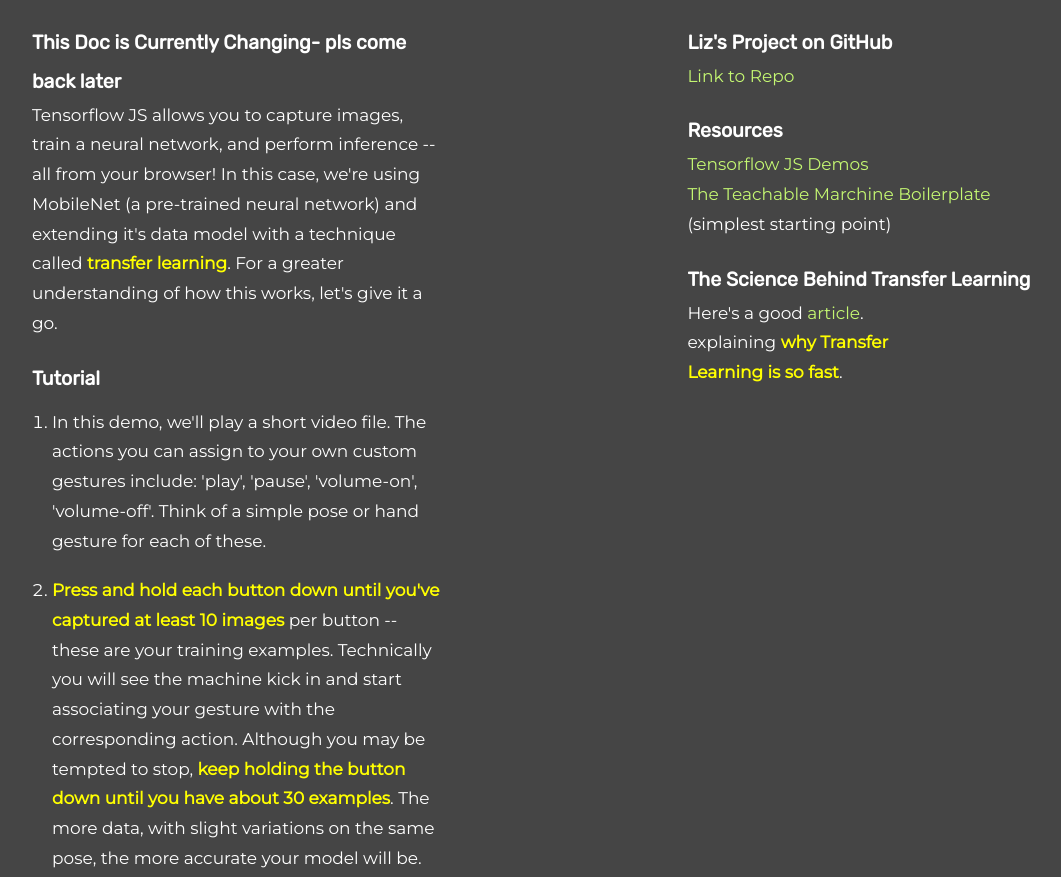
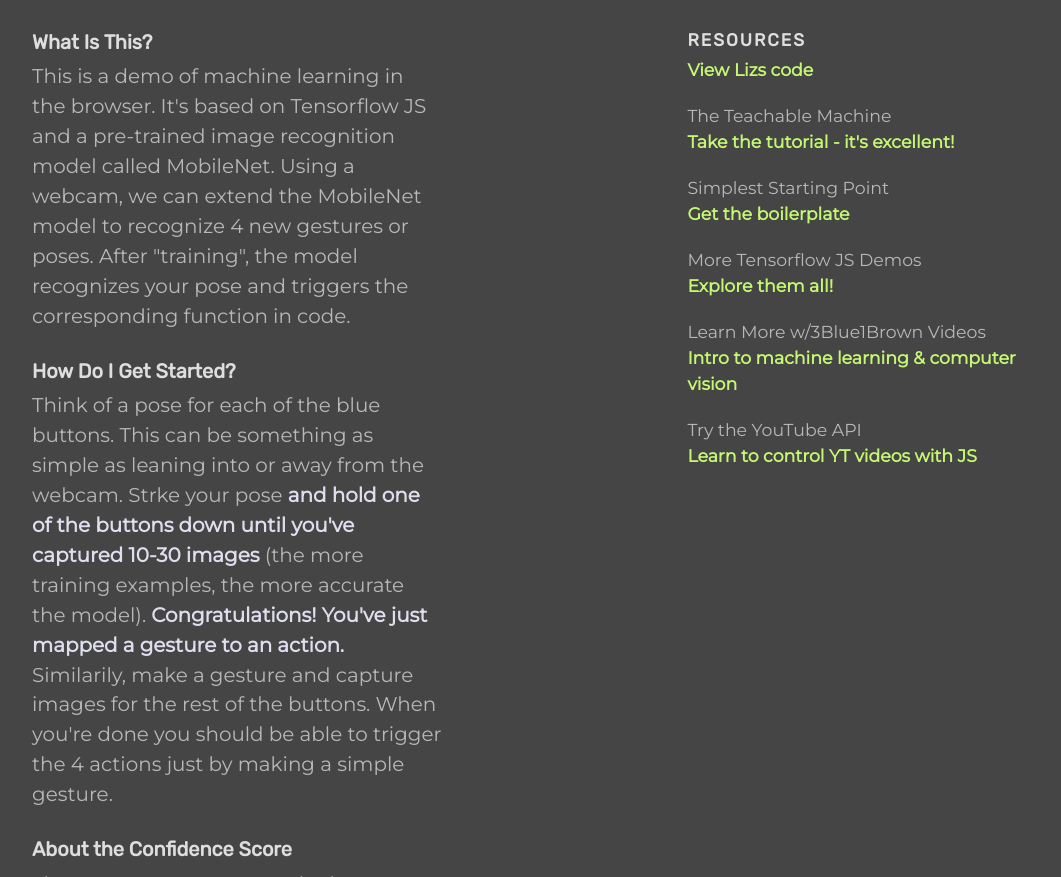
Before and after one commit to LizMyers/LizMyers.github.io, a website with bundled scripts: page tfjs01/index.html in a window 1280 px wide. Shown: the part 750-1627 px from the top of the page, without its empty margins (96-1157 px from the left). Built offline with nearby package versions, Linux system fonts and the light colour scheme; no server answers; what @tensorflow-models/knn-classifier, @tensorflow-models/mobilenet would draw is missing.

Commit message:
Edited the story below

```diff
--- a/tfjs01/css/styles.css
+++ b/tfjs01/css/styles.css
@@ -262,24 +262,24 @@
         a,
         a img {
             outline: none;
-            text-decoration: none;
         }
 
         a {
             color: rgb(196, 247, 114) !important;
+            line-height: 1.5em;
+            font-weight: bold;
+            text-decoration: none;
         }
 
         a:visited {
-            color: rgb(52, 208, 243)!important;
+            color: rgb(134, 170, 75) !important;
         }
 
-        a:active {
-            color: orange;
+        a:hover {
+            color: yellow!important;
+            font-weight: bold;
             cursor: pointer;
-        }
-
-        a:visited {
-            color: orangered;
+            text-decoration: underline!important;
         }
 
         #story-container {
@@ -294,6 +294,7 @@
         #left-col {
             float: left;
             width: 40%;
+            font-size: 1.15em!important;
         }
 
         #right-col {
@@ -303,26 +304,41 @@
         }
 
         .col {
-            font-size: 1.1em;
-            line-height: 1.75em;
+            font-size: 1em!important;
+            line-height: 1.5em;
             font-family: 'Montserrat', sans-serif;
             font-size: 0.98em;
-            /* color: #232323; */
-            color: white;
+            color: #b9b8b8;
         }
 
-        .right-col-copy {
+        b {
+            color: #dedeee;
+            font-weight: bold;
+        }
+
+        .right-col {
             width: 70%;
         }
 
         h4 {
             font-family: 'Rubik', sans-serif;
-            /* color: #232323; */
-            color: white;
-            font-size: 1.15em;
+            color: #dedede;
             font-weight: bold;
             margin-top: 20px;
             line-height: 2em;
+        }
+
+        .resTitle {
+            font-family: 'Rubik', sans-serif;
+            font-size: 1em;
+            letter-spacing: 2px;
+            text-transform: uppercase;
+        }
+
+        .resLabel {
+            display: block;
+            position: relative;
+            margin-top: 20px;
         }
 
         ol {
@@ -333,8 +349,3 @@
         ol li {
             margin-top: 20px;
         }
-
-        b {
-            font-weight: bold!important;
-            color: yellow;
-        }
--- a/tfjs01/index.html
+++ b/tfjs01/index.html
@@ -62,48 +62,52 @@
     <br/>
     <div id="story-container">
         <div id=left-col class="col">
-            <h4>This Doc is Currently Changing- pls come back later</h4>
+            <h4>What Is This?</h4>
             <p>
-                Tensorflow JS allows you to capture images, train a neural network, and perform inference -- all from your browser! In this case, we're using MobileNet (a pre-trained neural network) and extending it's data model with a technique called
-                <b>transfer learning</b>. For a greater understanding of how this works, let's give it a go.
+                This is a demo of machine learning in the browser. It's based on Tensorflow JS and a pre-trained image recognition model called MobileNet. Using a webcam, we can extend the MobileNet model to recognize 4 new gestures or poses. After "training", the model
+                recognizes your pose and triggers the corresponding function in code.
             </p>
 
-            <h4>Tutorial</h4>
+            <h4>How Do I Get Started?</h4>
+            Think of a pose for each of the blue buttons. This can be something as simple as leaning into or away from the webcam. Strke your pose <b>and hold one of the buttons down until you've captured 10-30 images</b> (the more training examples,
+            the more accurate the model). <b>Congratulations! You've just mapped a gesture to an action.</b> Similarily, make a gesture and capture images for the rest of the buttons. When you're done you should be able to trigger the 4 actions just by
+            making a simple gesture.
 
-            <ol>
-                <li>
-                    In this demo, we'll play a short video file. The actions you can assign to your own custom gestures include: 'play', 'pause', 'volume-on', 'volume-off'. Think of a simple pose or hand gesture for each of these.
-                </li>
-                <li><b>Press and hold each button down until you've captured at least 10 images</b> per button --these are your training examples. Technically you will see the machine kick in and start associating your gesture with the corresponding action.
-                    Although you may be tempted to stop, <b>keep holding the button down until you have about 30 examples</b>. The more data, with slight variations on the same pose, the more accurate your model will be.
-                </li>
-                <li>Repeat the same process with the remaining 3 buttons. <b>Remember, pressing the button activates the webcam only --it does not mean you're playing or pausing the video directly.</b> It may look that way, but that's the machine responding
-                    to the gesture you're making. <b>When using Tensorflow JS -- training and inference are so fast, they're almost simultaneous!</b> </li>
-                <li>
-                    Once you've trained the model, test your gestures again with one of the short videos. Sometimes the confidence meter moves on more than one action at a time. That's because the computer thinks there's a chance you made the corresponding gesture. But it
-                    should settle on the gesture with the highest <b>confidence score</b> -- another important concept in machine learning.
-                </li>
-                <li><b>Want to start over? Refresh the browser.</b> At the end of your session, the images will be "dumped" and you can retrain the Teachable Machine all over again. </li>
-            </ol>
+            <h4>About the Confidence Score</h4>
+            <p>The orange meter next to the buttons shows the "confidence score" or the degree of certainy. This is the computer saying for example: "I'm about 70% certain you just made the play gesture". <b>Sometimes the camera "sees" elements from more
+                than one of your training example though.</b> (This is why multiple confidence meters may move at once.) In this project, <b>only gestures with an 80% confidence score or higher</b> actually trigger the function. </p>
+
+            <h4>Why ML in the Browser?</h4>
+            <p>
+                Ease of use, speed, and privacy - these are the primary advantages. Web projects are easier to deploy and access than mobile apps. The browser is free and compatible with both Windows and Mac. Training the model in the browser (using a technique called
+                "transfer learning" ) is much faster than training in the cloud. Once the session ends, your images are "dumped" - maintaining privacy.
+            </p>
+
+
 
         </div>
 
         <div id=right-col class="col">
-            <h4>Liz's Project on GitHub</h4>
-            <p>
-                <a href="https://github.com/LizMyers/transfer-learning" target="_blank">Link to Repo</a>
-            </p>
 
-            <h4>Resources</h4>
+            <h4 class="resTitle">Resources</h4>
 
-            <p class="resources"><a href="https://www.tensorflow.org/js/demos" target="_blank">Tensorflow JS Demos</a></p>
+            <p class="resources"><a href="https://github.com/LizMyers/LizMyers.github.io" target="_blank">View Lizs code</a> </p>
 
-            <p class="resources"><a href="https://github.com/googlecreativelab/teachable-machine-boilerplate" target="_blank">The Teachable Marchine Boilerplate</a> <br />(simplest starting point)</p>
+            <span class="resLabel">The Teachable Machine</span>
+            <p class="resources"><a href=" https://teachablemachine.withgoogle.com/" target="_blank">Take the tutorial - it's excellent!</a></p>
 
-            <h4>The Science Behind Transfer Learning</h4>
-            <p class="right-col-copy">
-                Here's a good <a href="https://medium.com/@yu4u/why-mobilenet-and-its-variants-e-g-shufflenet-are-fast-1c7048b9618d" target="_blank">article</a>. explaining <b>why Transfer Learning is so fast</b>.
-            </p>
+            <span class="resLabel">Simplest Starting Point</span>
+            <p class="resources"><a href="https://github.com/googlecreativelab/teachable-machine-boilerplate" target="_blank">Get the boilerplate</a></p>
+
+            <span class="resLabel">More Tensorflow JS Demos</span>
+            <p class="resources"><a href="https://www.tensorflow.org/js/demos" target="_blank">Explore them all!</a></p>
+
+            <span class="resLabel">Learn More w/3Blue1Brown Videos</span>
+            <p class="resources"><a href="https://www.youtube.com/watch?v=aircAruvnKk" target="_blank">Intro to machine learning &amp; computer vision</a> </p>
+
+            <span class="resLabel">Try the YouTube API</span>
+            <p class="resources"><a href="https://developers.google.com/youtube/iframe_api_reference" target="_blank">Learn to control YT videos with JS</a> <br /></p>
+
         </div>
 
     </div>
```
